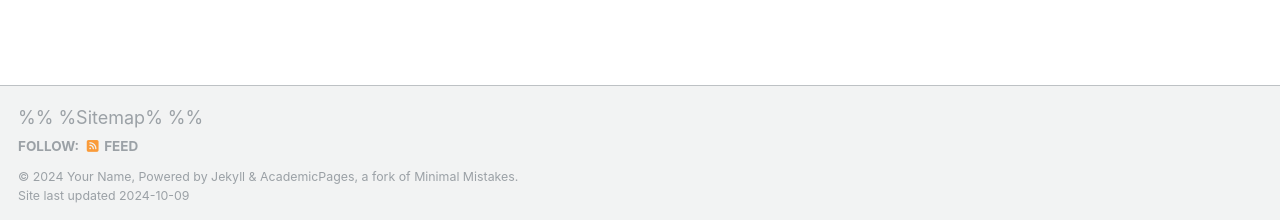
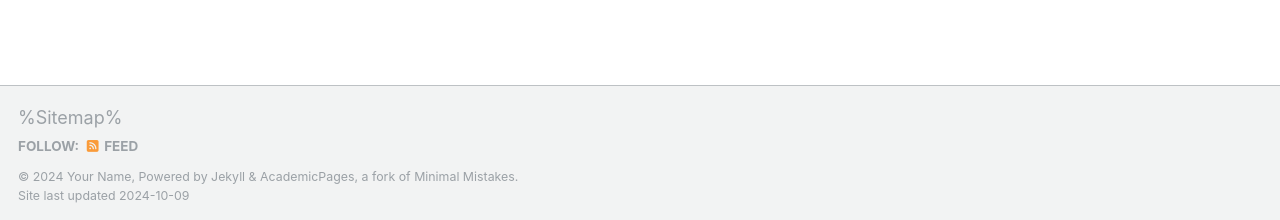
Before and after one commit to yunlong-song/yunlong-song.github.io, a Jekyll site: the page built from _pages/talkmap.html, in a window 1280 px wide and 1327 px high. Shown: the part 1104-1324 px from the top of the window. Built offline with Jekyll 4.4.1, drawn with Linux system fonts in a browser that asks for light colours; nearby versions of some CDN libraries.

```diff
--- a/_includes/footer/custom.html
+++ b/_includes/footer/custom.html
@@ -1,3 +1,3 @@
-%<!-- start custom footer snippets -->%
+<!-- start custom footer snippets -->
 %<a href="/sitemap/">Sitemap</a>%
-%<!-- end custom footer snippets -->%
+<!-- end custom footer snippets -->
```
